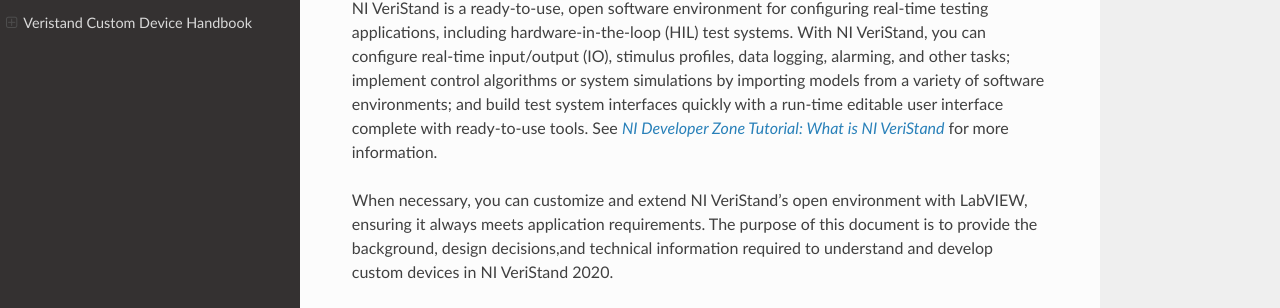
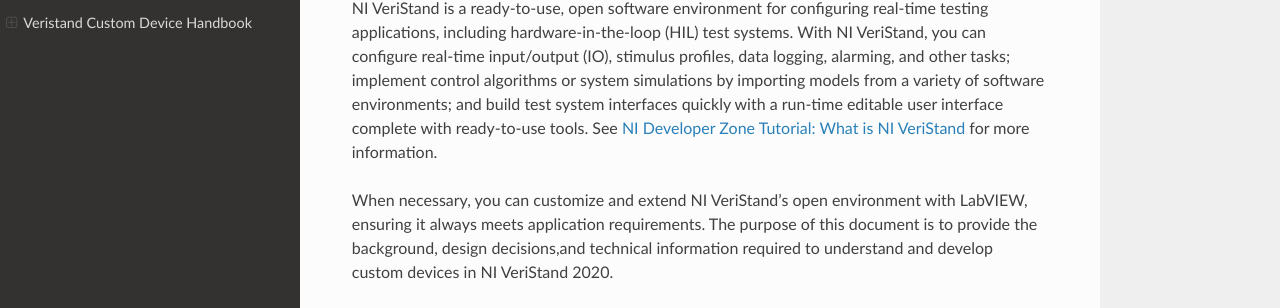
Before and after one commit to ni/niveristand-custom-device-handbook, a Sphinx documentation site: the page built from docs/index.md, in a window 1280 px wide and 900 px high, scrolled down 1079 px. Shown: the part 138-446 px from the top of the window. Built offline with Sphinx 7.4.7 and the Read the Docs theme 2.0.0, drawn with Linux system fonts in a browser that asks for light colours.

Commit message:
commit 20

```diff
--- a/docs/index.md
+++ b/docs/index.md
@@ -45,7 +45,7 @@
 ### Introduction
 
 
-NI VeriStand is a ready-to-use, open software environment for configuring real-time testing applications, including hardware-in-the-loop (HIL) test systems. With NI VeriStand, you can configure real-time input/output (IO), stimulus profiles, data logging, alarming, and other tasks; implement control algorithms or system simulations by importing models from a variety of software environments; and build test system interfaces quickly with a run-time editable user interface complete with ready-to-use tools. See <font color='green'>*[NI Developer Zone Tutorial: What is NI VeriStand](https://www.ni.com/en-us/shop/data-acquisition-and-control/application-software-for-data-acquisition-and-control-category/what-is-veristand.html)*</font> for more information.
+NI VeriStand is a ready-to-use, open software environment for configuring real-time testing applications, including hardware-in-the-loop (HIL) test systems. With NI VeriStand, you can configure real-time input/output (IO), stimulus profiles, data logging, alarming, and other tasks; implement control algorithms or system simulations by importing models from a variety of software environments; and build test system interfaces quickly with a run-time editable user interface complete with ready-to-use tools. See <font color='green'>[NI Developer Zone Tutorial: What is NI VeriStand](https://www.ni.com/en-us/shop/data-acquisition-and-control/application-software-for-data-acquisition-and-control-category/what-is-veristand.html)</font> for more information.
 
 When necessary, you can customize and extend NI VeriStand’s open environment with LabVIEW, ensuring it always meets application requirements. The purpose of this document is to provide the background, design decisions,and technical information required to understand and develop custom devices in NI VeriStand 2020.
 
```
